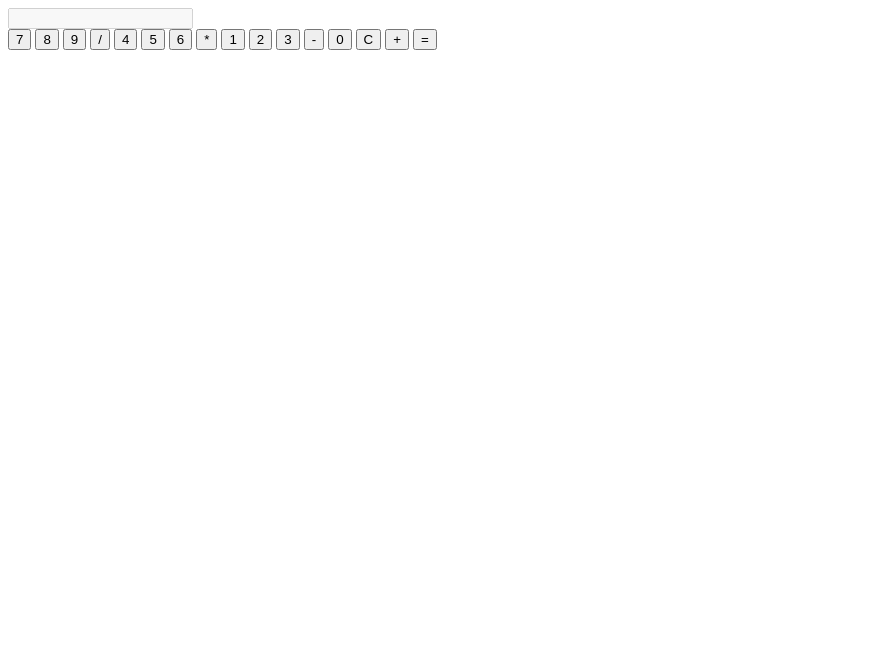
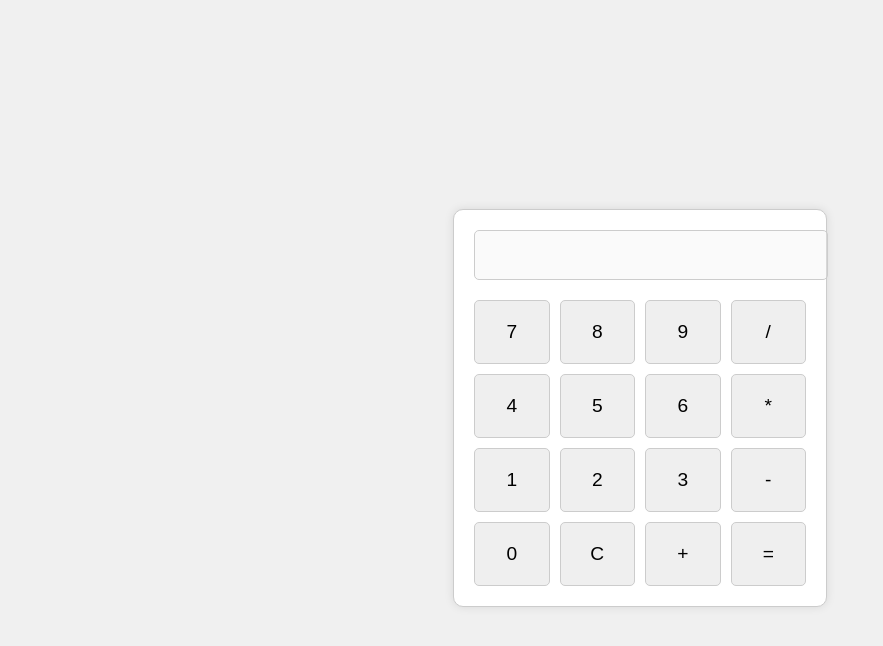
Before and after one commit to emmanuelkabange/JS_PRACTICE, a plain HTML site: page simple_calculator.html in a window 1280 px wide. Shown: the whole page, without its empty margins (0-883 px from the left). Drawn offline with Linux system fonts and the light colour scheme.

Commit message:
css styles added

```diff
--- a/simple_calculator.css
+++ b/simple_calculator.css
@@ -0,0 +1,45 @@
+body {
+    display: flex;
+    justify-content: center;
+    align-items: center;
+    height: 100vh;
+    background-color: #f0f0f0;
+    font-family: Arial, sans-serif;
+}
+
+.calculator {
+    border: 1px solid #ccc;
+    border-radius: 10px;
+    padding: 20px;
+    background-color: #fff;
+    box-shadow: 0 0 10px rgba(0, 0, 0, 0.1);
+}
+
+#display {
+    width: 100%;
+    padding: 10px;
+    margin-bottom: 20px;
+    font-size: 1.5em;
+    text-align: right;
+    border: 1px solid #ccc;
+    border-radius: 5px;
+}
+
+.buttons {
+    display: grid;
+    grid-template-columns: repeat(4, 1fr);
+    gap: 10px;
+}
+
+button {
+    padding: 20px;
+    font-size: 1.2em;
+    border: 1px solid #ccc;
+    border-radius: 5px;
+    cursor: pointer;
+    transition: background-color 0.3s;
+}
+
+button:hover {
+    background-color: #eee;
+}
--- a/simple_calculator.html
+++ b/simple_calculator.html
@@ -3,7 +3,7 @@
 <head>
     <meta charset="UTF-8">
     <meta name="viewport" content="width=device-width, initial-scale=1.0">
-    <link rel="stylesheet" href="styles.css">
+    <link rel="stylesheet" href="simple_calculator.css">
     <title>Simple Calculator</title>
 </head>
 <body>
```
